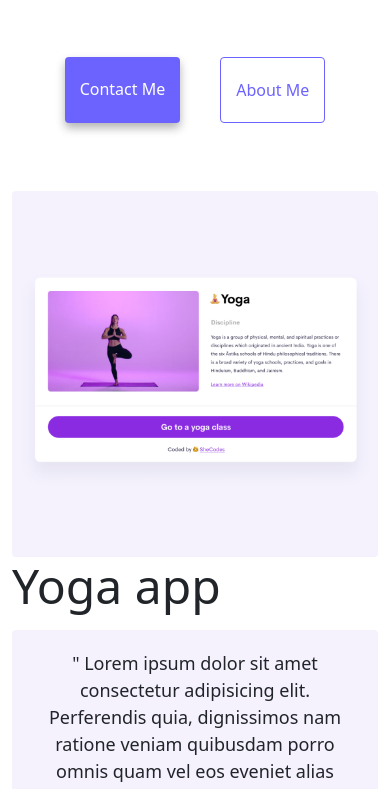
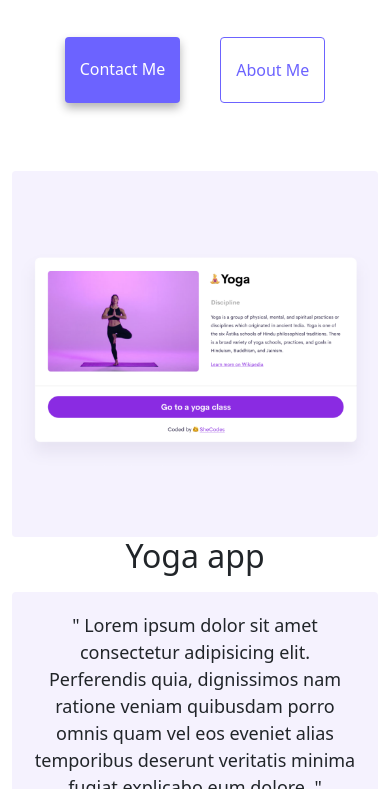
Before and after one commit to Shakiba94/My-portfolio-, a plain HTML site: page index.html in a window 390 px wide. Shown: the part 357-1146 px from the top of the page. Drawn offline with nearby package versions, Linux system fonts and the light colour scheme.

Commit message:
add @media

```diff
--- a/style.css
+++ b/style.css
@@ -92,3 +92,10 @@ p {
 .email-link:hover {
   text-decoration: underline;
 }
+
+@media (max-width: 576px) {
+  h2 {
+    font-size: 32px;
+    text-align: center;
+  }
+}
```
